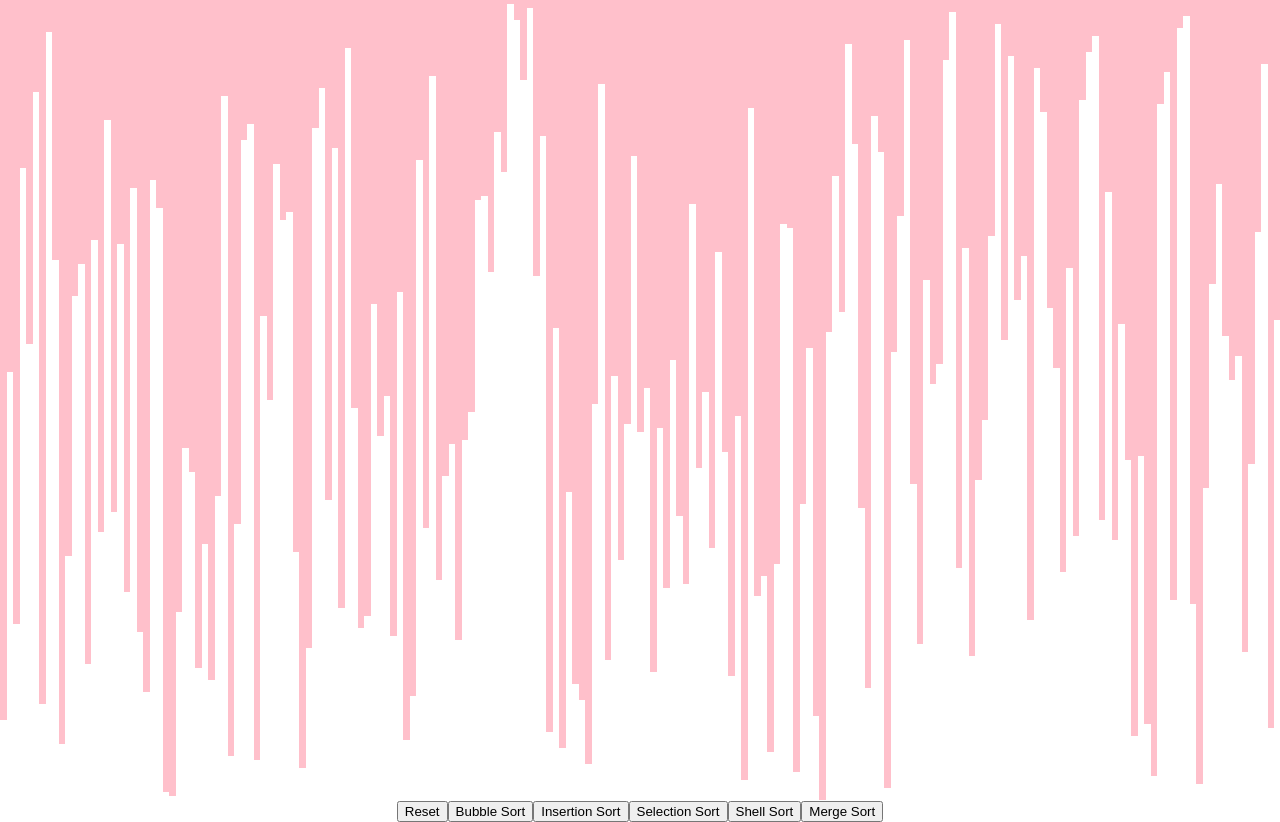
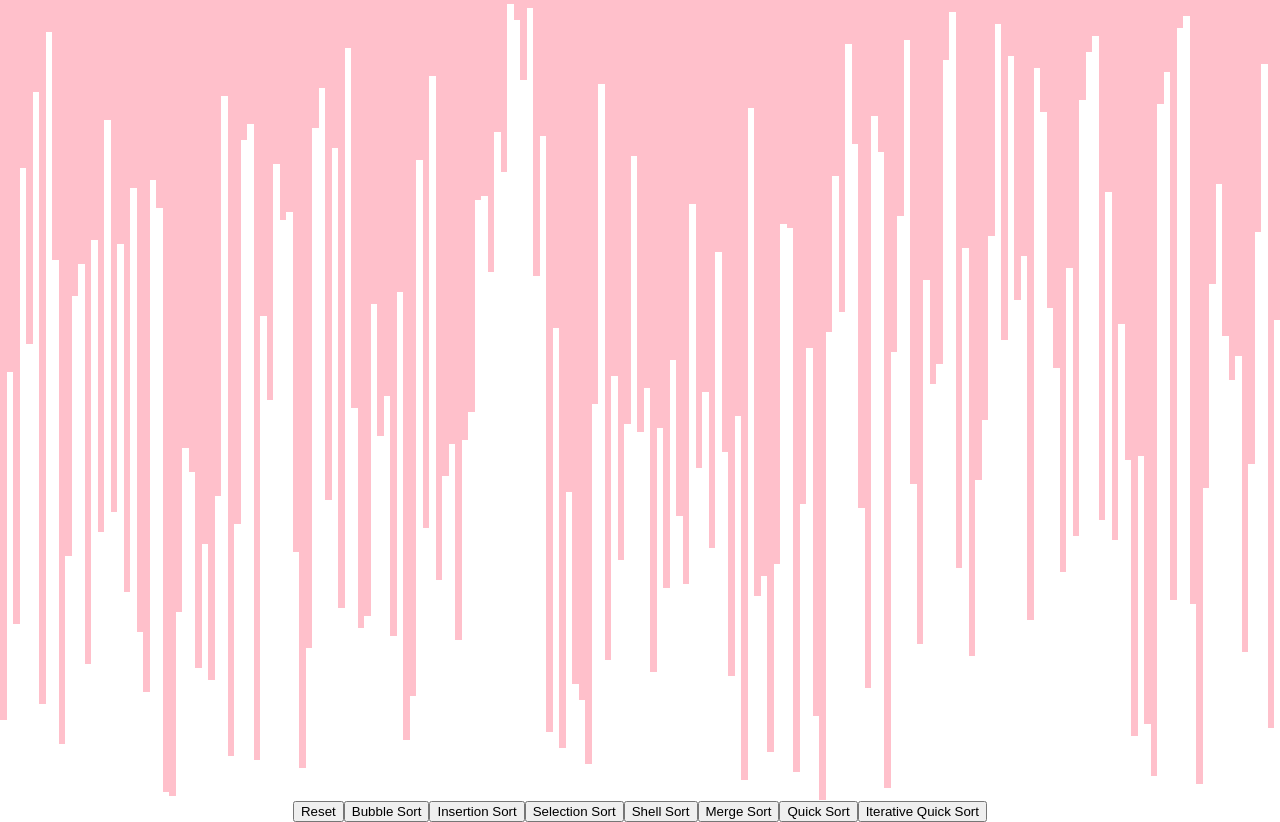
Before and after one commit to Erinon/sort-visual, a React (Create React App) app: page / in a window 1280 px wide. Built offline with nearby package versions, Linux system fonts and the light colour scheme.

Commit message:
quick sort

```diff
--- /dev/null
+++ b/src/SortingAlgorithms/QuickSort.js
@@ -0,0 +1,82 @@
+import { swap } from "../utils/utils"
+
+function partition(arr, l, h) {
+    var i = l - 1, j
+    const steps = []
+
+    for (j = l; j <= h - 1; ++j) {
+        steps.push([j, h, false])
+
+        if (arr[j] <= arr[h]) {
+            ++i
+
+            steps.push([i, arr[j], true])
+            steps.push([j, arr[i], true])
+
+            swap(arr, i, j)
+        }
+    }
+
+    steps.push([i + 1, arr[h], true])
+    steps.push([h, arr[i + 1], true])
+
+    swap(arr, i + 1, h)
+
+    return [i + 1, steps]
+}
+
+function quickSort(arr, l, h) {
+    const steps = []
+
+    if (l < h) {
+        const [p, s] = partition(arr, l, h)
+
+        steps.push(...s)
+
+        steps.push(...quickSort(arr, l, p - 1))
+        steps.push(...quickSort(arr, p + 1, h))
+    }
+
+    return steps
+}
+
+export const quickSortSteps = array => {
+    const arr = array.slice()
+    const n = arr.length
+
+    return quickSort(arr, 0, n - 1)
+}
+
+export const iterativeQuickSortSteps = array => {
+    const arr = array.slice()
+    const n = arr.length
+    var l = 0, h = n - 1
+    const stack = []
+    var p, s
+
+    const steps = []
+
+    stack.push(l)
+    stack.push(h)
+
+    while (stack.length > 0) {
+        h = stack.pop()
+        l = stack.pop();
+
+        [p, s] = partition(arr, l, h)
+
+        steps.push(...s)
+
+        if (p - 1 > l) {
+            stack.push(l)
+            stack.push(p - 1)
+        }
+
+        if (p + 1 < h) {
+            stack.push(p + 1)
+            stack.push(h)
+        }
+    }
+
+    return steps
+}
--- a/src/SortingVisualizer/SortingVisualizer.js
+++ b/src/SortingVisualizer/SortingVisualizer.js
@@ -5,6 +5,7 @@ import { insertionSortSteps } from '../SortingAlgorithms/InsertionSort'
 import { selectionSortSteps } from '../SortingAlgorithms/SelectionSort'
 import { shellSortSteps } from '../SortingAlgorithms/ShellSort'
 import { mergeSortSteps } from '../SortingAlgorithms/MergeSort'
+import { quickSortSteps, iterativeQuickSortSteps } from '../SortingAlgorithms/QuickSort'
 
 class SortingVisualizer extends React.Component {
     constructor(props) {
@@ -100,6 +101,8 @@ class SortingVisualizer extends React.Component {
                 <button onClick={() => this.sortAnim(selectionSortSteps(this.state.arr))}>Selection Sort</button>
                 <button onClick={() => this.sortAnim(shellSortSteps(this.state.arr))}>Shell Sort</button>
                 <button onClick={() => this.sortAnim(mergeSortSteps(this.state.arr))}>Merge Sort</button>
+                <button onClick={() => this.sortAnim(quickSortSteps(this.state.arr))}>Quick Sort</button>
+                <button onClick={() => this.sortAnim(iterativeQuickSortSteps(this.state.arr))}>Iterative Quick Sort</button>
             </div>
         )
     }
```
